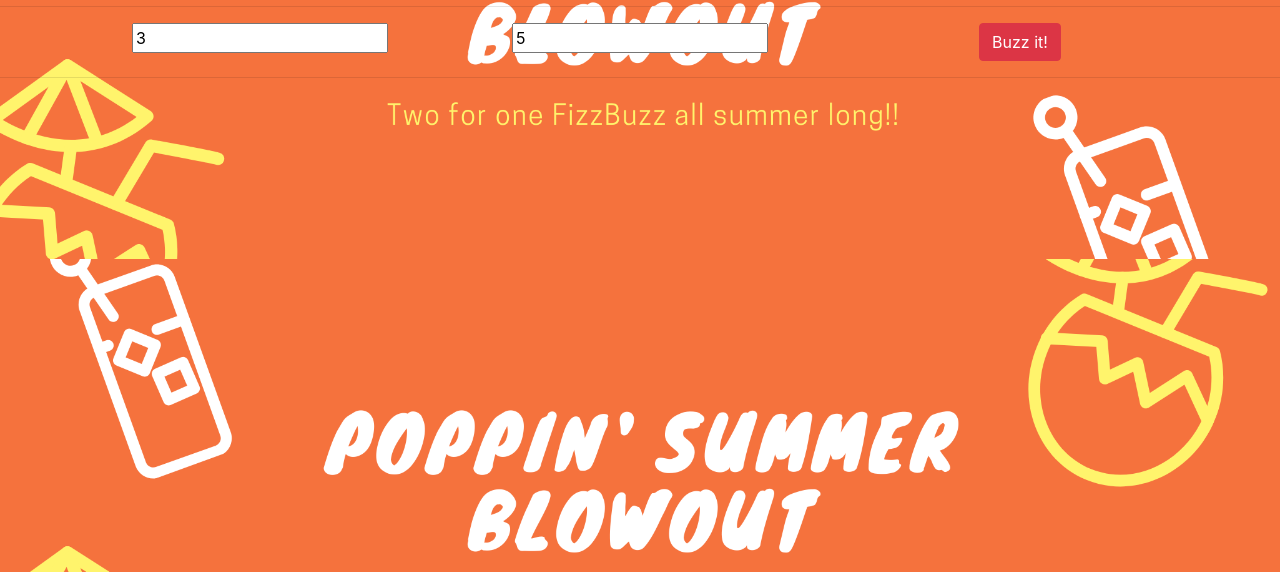
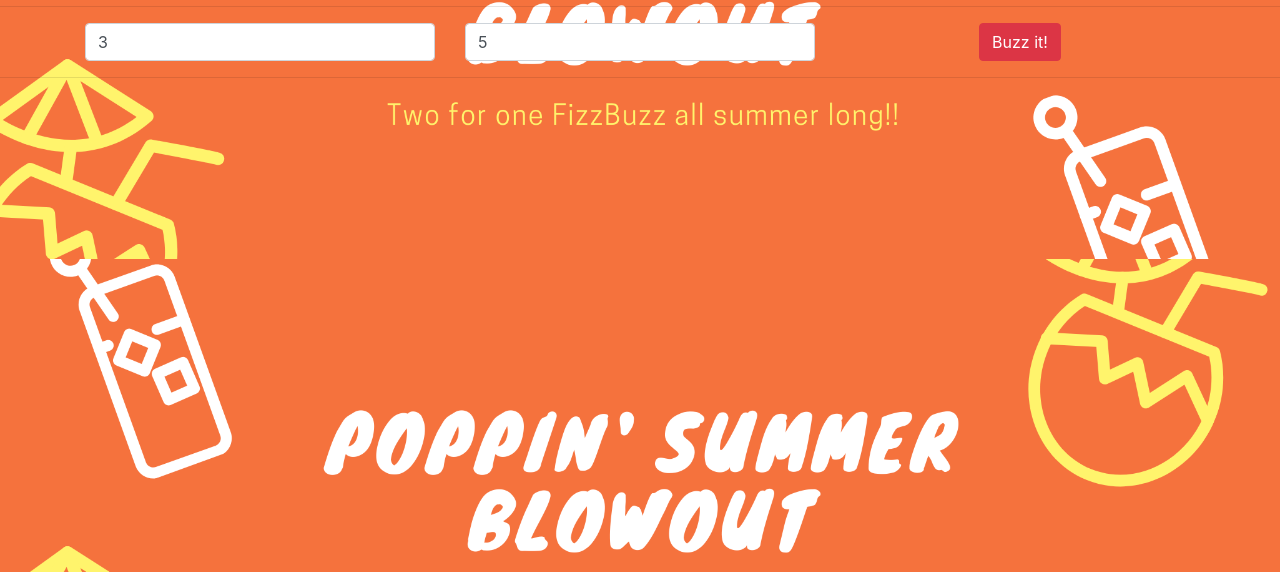
Before and after one commit to JaxHolliday/FizzBuzzChallenge, a plain HTML site: page index.html in a window 1280 px wide. Shown: the part 228-800 px from the top of the page. Drawn offline with Linux system fonts and the light colour scheme.

Commit message:
Update index.html

```diff
--- a/index.html
+++ b/index.html
@@ -66,11 +66,11 @@
     <!-- FizzBuzz Text Area -->
     <div class="container">
         <div class="row">
-            <div class="col">
-                <input id="txtFizzBuzzIn1" type="text" value="3" />
+            <div class="col-4">
+                <input id="txtFizzBuzzIn1" type="text" value="3" class="form-control" />
             </div>
             <div class="col">
-                <input id="txtFizzBuzzIn2" type="text" value="5" />
+                <input id="txtFizzBuzzIn2" type="text" value="5" class="form-control"/>
             </div>
             <div class="col"><button type="button" id="btnFB" class="btn btn-danger">Buzz it!</button></div>
         </div>
```
